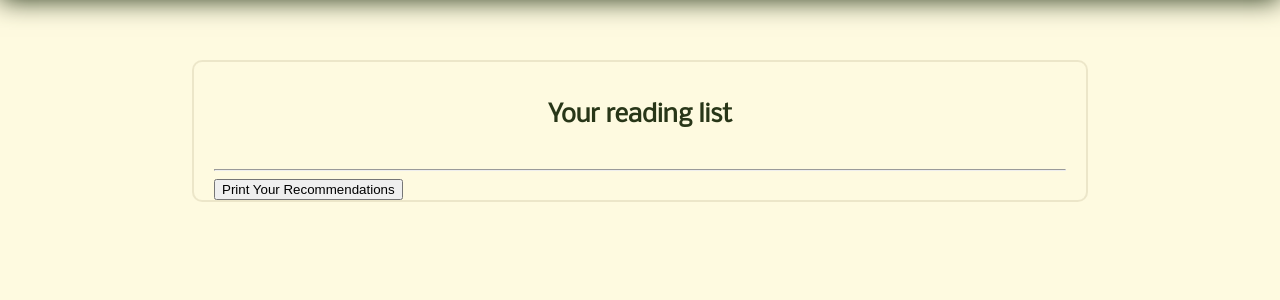
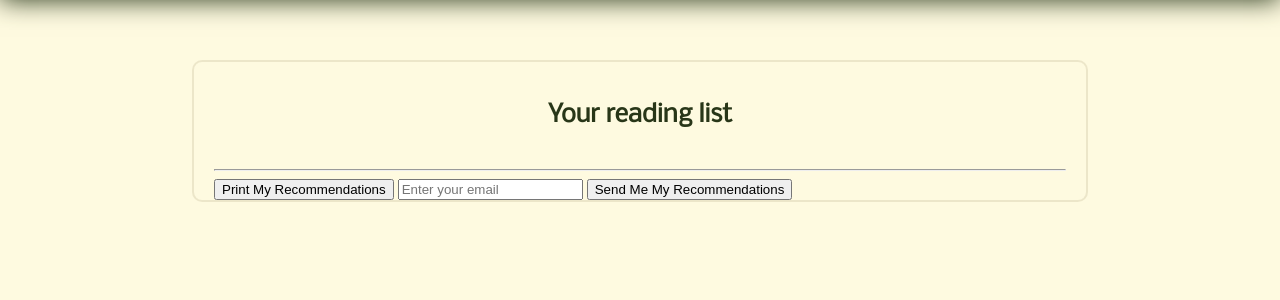
Before and after one commit to milliedavidson/group5-project-codefirstgirlsaloud, a Flask app: template application/templates/results.html in a window 1280 px wide. Shown: the part 110-410 px from the top of the page. Run offline with Flask 3, Linux system fonts and the light colour scheme; the template is opened without the code that fills it, so the values that code supplies are empty; some web fonts are replaced.

Commit message:
Adds email button

```diff
--- a/application/templates/results.html
+++ b/application/templates/results.html
@@ -41,8 +41,10 @@
     {% endfor %}
 
     <div>
-    <button onclick="window.print();">Print Your Recommendations</button>
-</div>
+        <button onclick="window.print();">Print My Recommendations</button>
+        <input type="email" id="email" placeholder="Enter your email" required>
+        <button onclick="sendEmail()">Send Me My Recommendations</button>
+    </div>
 
 </div>
 
```
